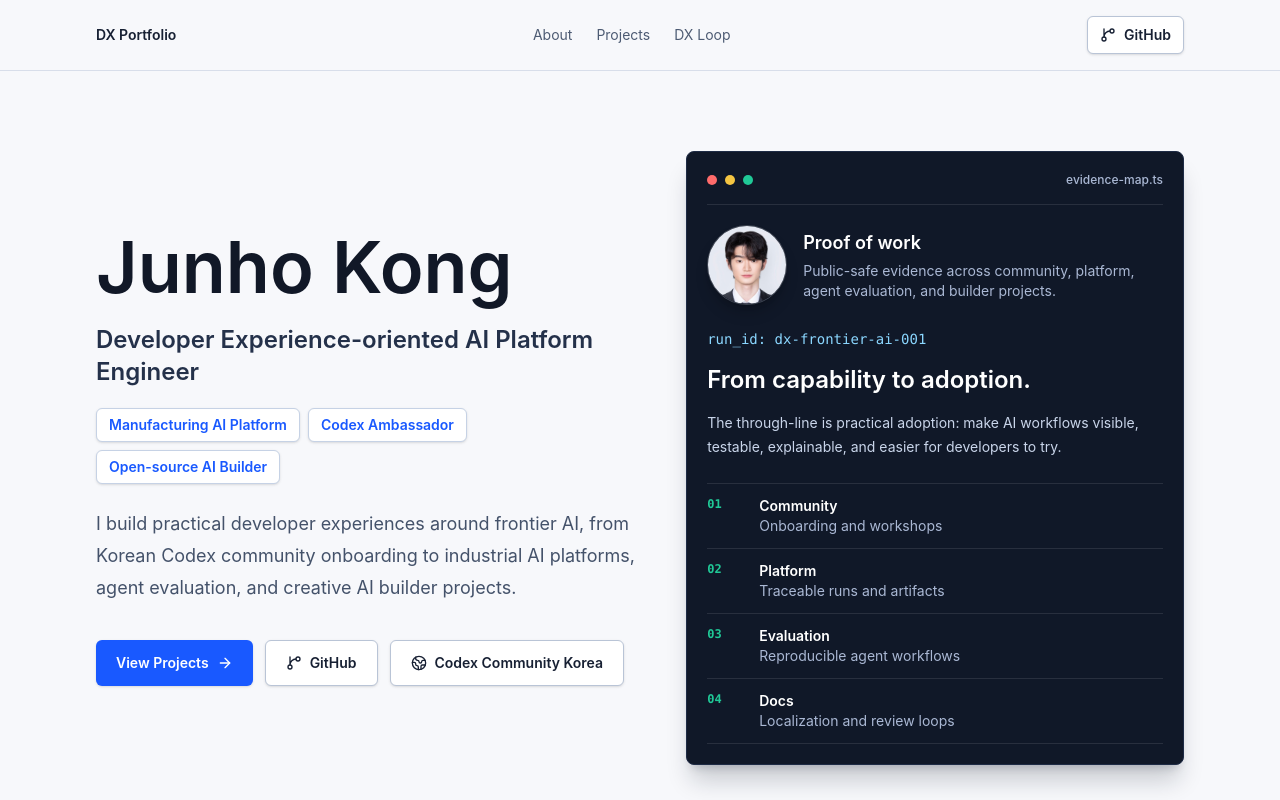
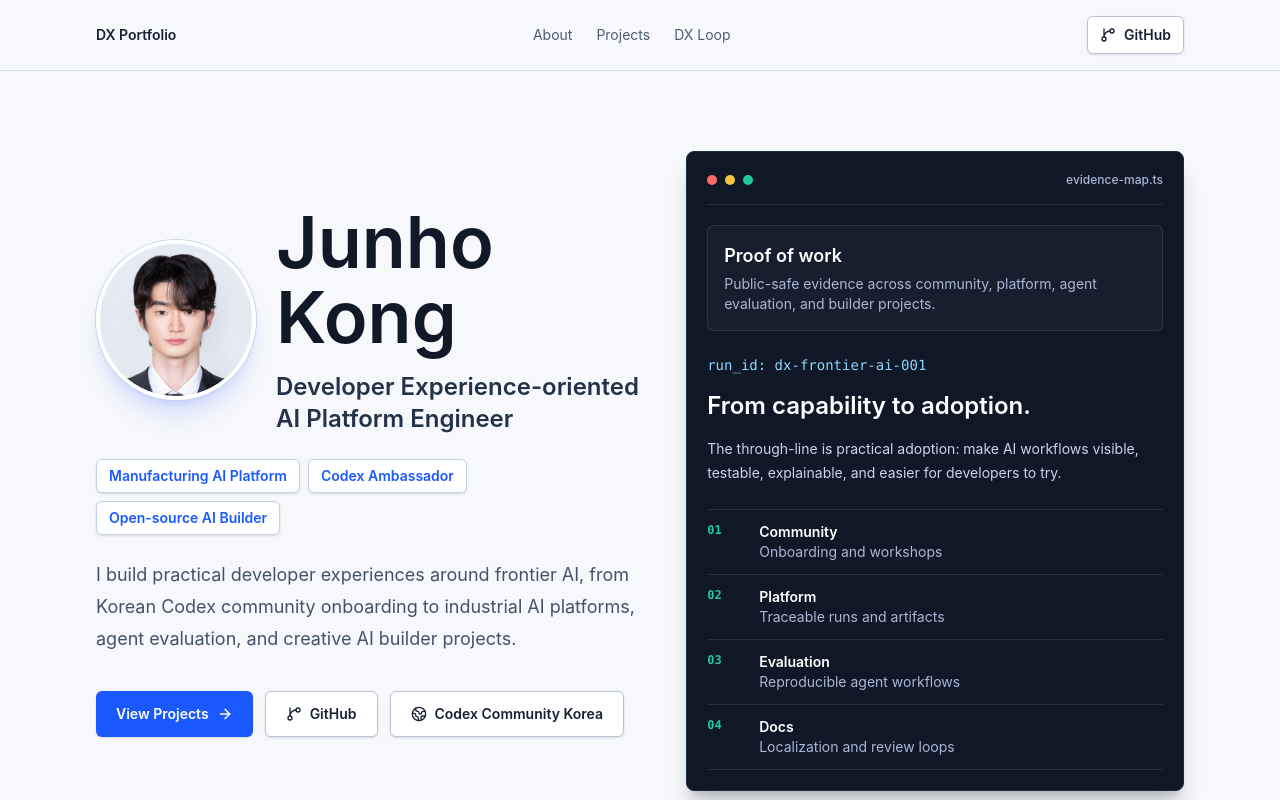
Before and after one commit to Generoustandard/Portfolio, a React (Vite) app: page / in a window 1280 px wide. Shown: the top 800 px of the page. Built offline with nearby package versions, Linux system fonts and the light colour scheme.

Commit message:
Move profile photo into hero intro

```diff
--- a/src/App.tsx
+++ b/src/App.tsx
@@ -396,13 +396,24 @@
       className="mx-auto grid max-w-6xl items-center gap-10 px-5 py-14 sm:px-6 sm:py-18 lg:grid-cols-[1.05fr_0.95fr] lg:px-8 lg:py-20"
     >
       <div>
+        <div className="flex flex-col gap-5 min-[520px]:flex-row min-[520px]:items-center">
+          <img
+            className="h-32 w-32 rounded-full border-4 border-white object-cover shadow-xl shadow-[#1959ff]/15 ring-1 ring-[#c6d2e5] sm:h-36 sm:w-36 lg:h-40 lg:w-40"
+            src={profilePhotoUrl}
+            alt="Junho Kong profile portrait"
+            width="160"
+            height="160"
+          />
+          <div className="min-w-0">
             <h1 className="max-w-3xl text-5xl font-semibold leading-[1.04] text-[#111827] sm:text-6xl lg:text-7xl">
               Junho Kong
             </h1>
-        <p className="mt-5 text-xl font-semibold text-[#24314a] sm:text-2xl">
+            <p className="mt-4 text-xl font-semibold text-[#24314a] sm:text-2xl">
               Developer Experience-oriented AI Platform Engineer
             </p>
-        <div className="mt-5 flex flex-wrap gap-2">
+          </div>
+        </div>
+        <div className="mt-6 flex flex-wrap gap-2">
           {[
             'Manufacturing AI Platform',
             'Codex Ambassador',
@@ -464,21 +475,12 @@
             evidence-map.ts
           </span>
         </div>
-        <div className="mt-5 flex items-center gap-4">
-          <img
-            className="h-20 w-20 rounded-full border border-white/20 object-cover shadow-lg shadow-black/20"
-            src={profilePhotoUrl}
-            alt="Junho Kong profile portrait"
-            width="80"
-            height="80"
-          />
-          <div>
+        <div className="mt-5 rounded-md border border-white/10 bg-white/[0.03] p-4">
           <p className="text-lg font-semibold text-white">Proof of work</p>
           <p className="mt-1 text-sm leading-5 text-[#aab8d4]">
-              Public-safe evidence across community, platform, agent
-              evaluation, and builder projects.
+            Public-safe evidence across community, platform, agent evaluation,
+            and builder projects.
           </p>
-          </div>
         </div>
         <div className="py-6">
           <p className="font-mono text-sm text-[#8bd7ff]">
```
Lines whose indentation alone changed are shown as unchanged.
